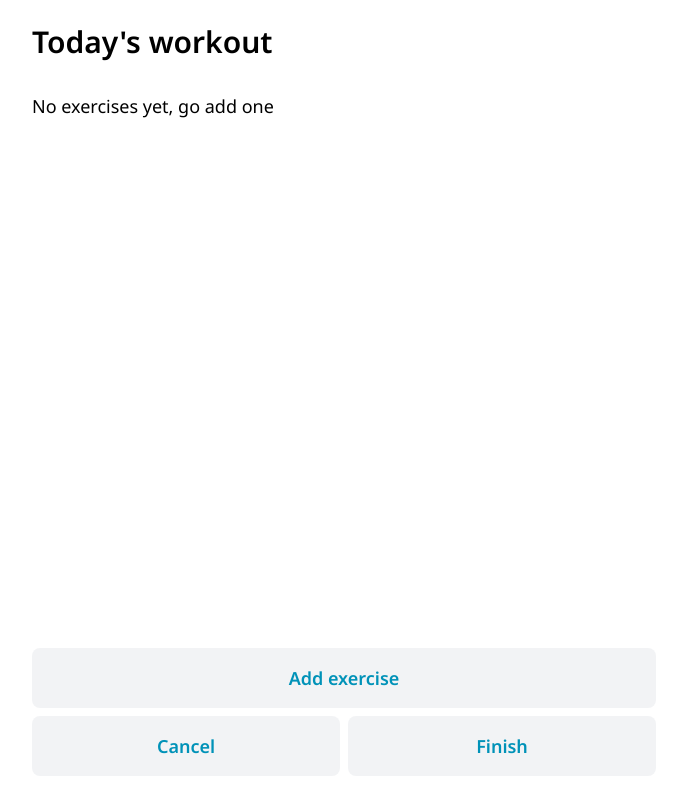
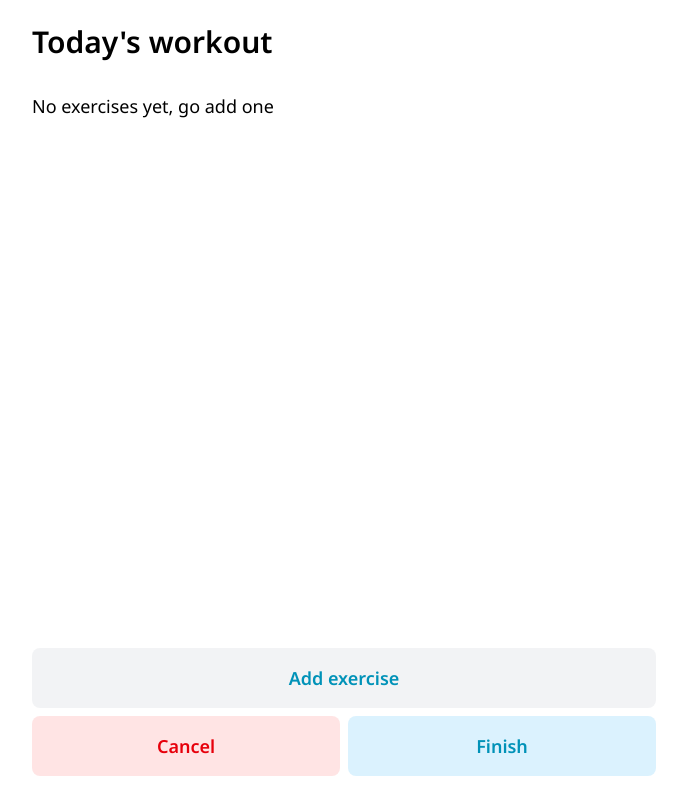
Before and after one commit to daveg1/gym-app, a React (Vite) app: page /workout in a window 1280 px wide. Shown: the whole page, without its empty margins (296-983 px from the left). Built offline with nearby package versions, Linux system fonts and the light colour scheme.

Commit message:
feat: add button modes

```diff
--- a/src/components/button.tsx
+++ b/src/components/button.tsx
@@ -1,11 +1,23 @@
-type Props = {
+import clsx from "clsx";
+
+type Props = React.ButtonHTMLAttributes<HTMLButtonElement> & {
+  className?: string;
   text: string;
-} & React.ButtonHTMLAttributes<HTMLButtonElement>;
+  mode?: "regular" | "danger" | "primary";
+};
 
-export function Button({ text, ...props }: Readonly<Props>) {
+export function Button({ text, mode, className, ...props }: Readonly<Props>) {
   return (
     <button
-      className="rounded-lg bg-gray-200/50 p-4 text-lg font-semibold text-cyan-600"
+      className={clsx(
+        "rounded-lg p-4 text-lg font-semibold",
+        mode === "danger"
+          ? "bg-red-200/50 text-red-600"
+          : mode === "primary"
+            ? "bg-sky-200/50 text-cyan-600"
+            : "bg-gray-200/50 text-cyan-600",
+        className,
+      )}
       {...props}
     >
       {text}
--- a/src/routes/workout.route.tsx
+++ b/src/routes/workout.route.tsx
@@ -70,8 +70,8 @@ export function WorkoutRoute() {
         <Button text="Add exercise" onClick={() => onAddExercise()} />
 
         <div className="grid grid-cols-2 gap-2">
-          <Button text="Cancel" onClick={() => onCancel()} />
-          <Button text="Finish" onClick={() => onFinish()} />
+          <Button mode="danger" text="Cancel" onClick={() => onCancel()} />
+          <Button mode="primary" text="Finish" onClick={() => onFinish()} />
         </div>
       </footer>
     </section>
```
